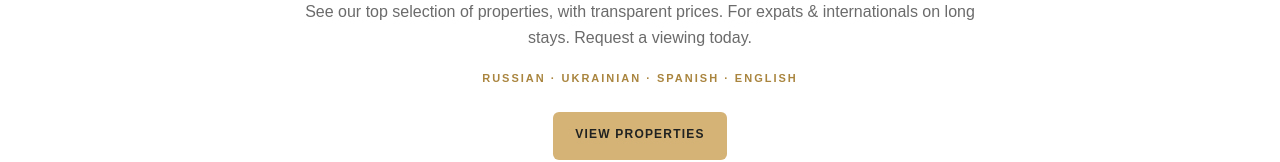
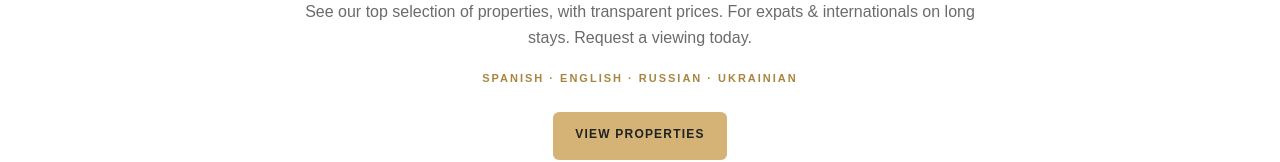
Before and after one commit to grandiorarealestate-wq/grandiora_es_landing, a SvelteKit app: page / in a window 1280 px wide. Shown: the part 317-479 px from the top of the page. Built offline with nearby package versions, Linux system fonts and the light colour scheme.

Commit message:
fix: reorder languages (Spanish, English, Russian, Ukrainian)

```diff
--- a/src/routes/+page.svelte
+++ b/src/routes/+page.svelte
@@ -65,7 +65,7 @@
 		<div class="rule"></div>
 		<h1>Best luxury villas<br />in Maresme for <span>rent</span></h1>
 		<p>See our top selection of properties, with transparent prices. For expats & internationals on long stays. Request a viewing today.</p>
-		<div class="langs-line">Russian · Ukrainian · Spanish · English</div>
+		<div class="langs-line">Spanish · English · Russian · Ukrainian</div>
 		<div class="ctas"><a class="btn" href="#top">View properties</a></div>
 	</div>
 </div>
--- a/src/routes/contact/+page.svelte
+++ b/src/routes/contact/+page.svelte
@@ -122,10 +122,10 @@
 					<div class="mava">A</div>
 					<h4>Anastasia</h4>
 					<ul class="langs">
+						<li>Spanish</li>
+						<li>English</li>
 						<li>Russian</li>
 						<li>Ukrainian</li>
-						<li>Spanish</li>
-						<li>English</li>
 					</ul>
 					<div class="side-note">WhatsApp · Telegram · Phone</div>
 				</div>
```
